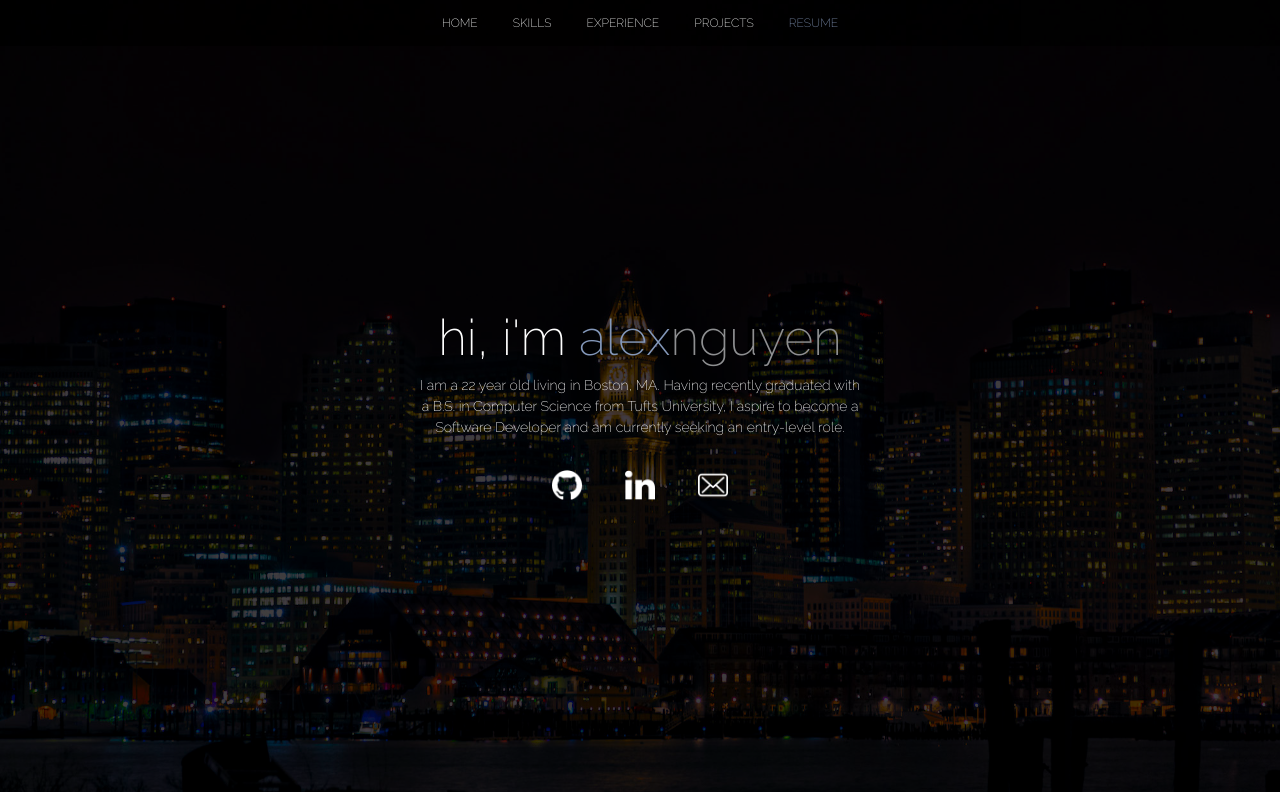
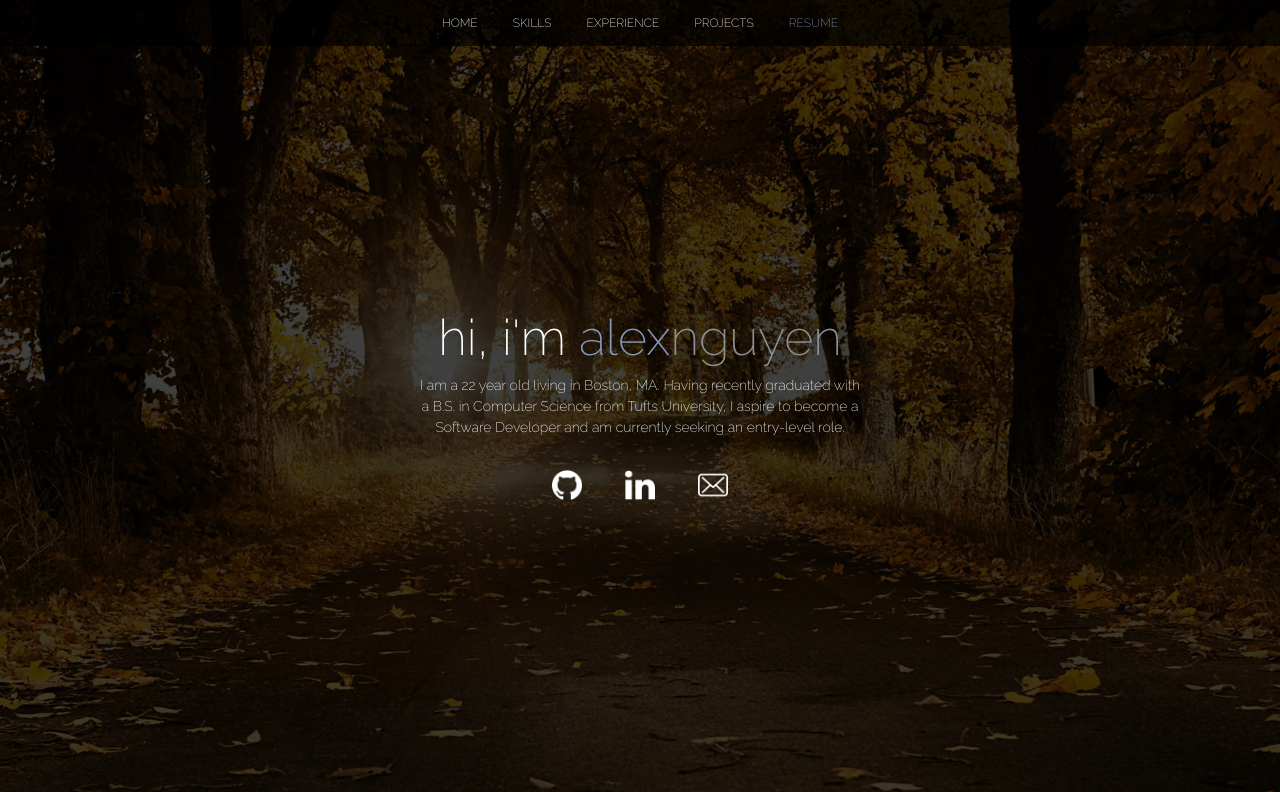
Before and after one commit to AlexTNguyen/AlexTNguyen.github.io, a plain HTML site: page index.html in a window 1280 px wide. Shown: the top 792 px of the page. Drawn offline with nearby package versions, Linux system fonts and the light colour scheme.

Commit message:
testing diff bg

```diff
--- a/style.css
+++ b/style.css
@@ -312,7 +312,7 @@ div#portrait {
 
 .background1 {
   background-color: white;
-  background-image: url("pics/boston.jpg");
+  background-image: url("pics/test.jpg");
   position: relative;
   opacity: 1;
   background-attachment: fixed;
```
Also changed, not shown: pics/test.jpg (added).
